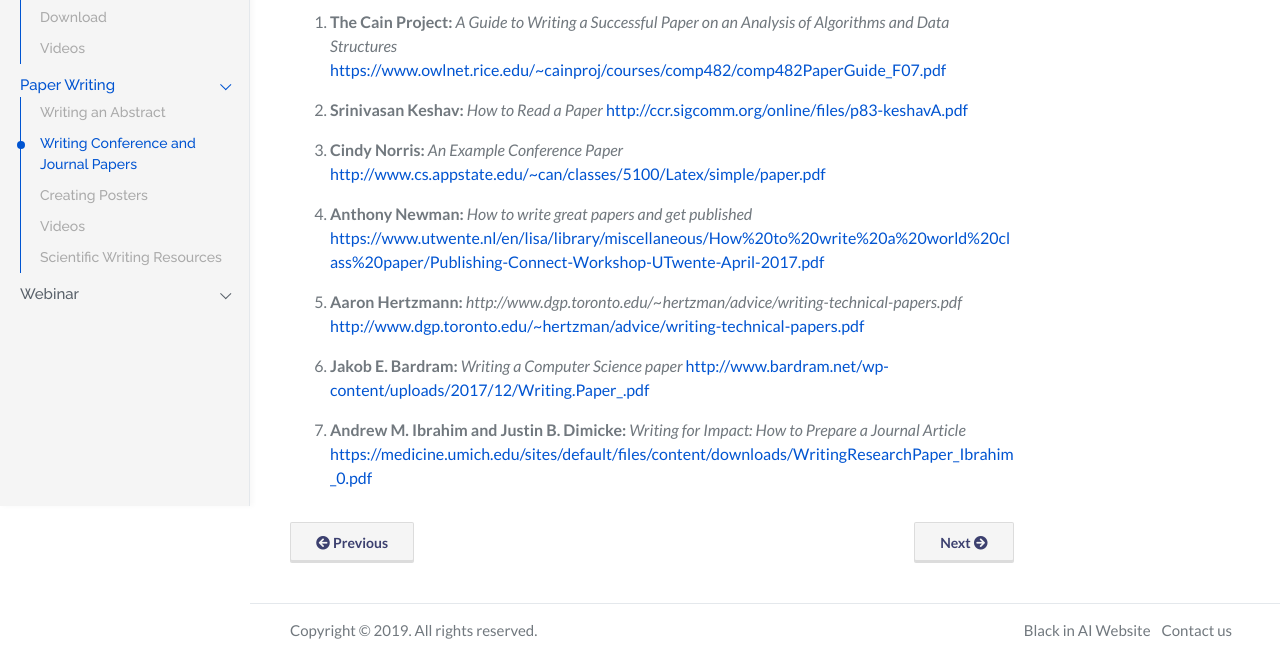
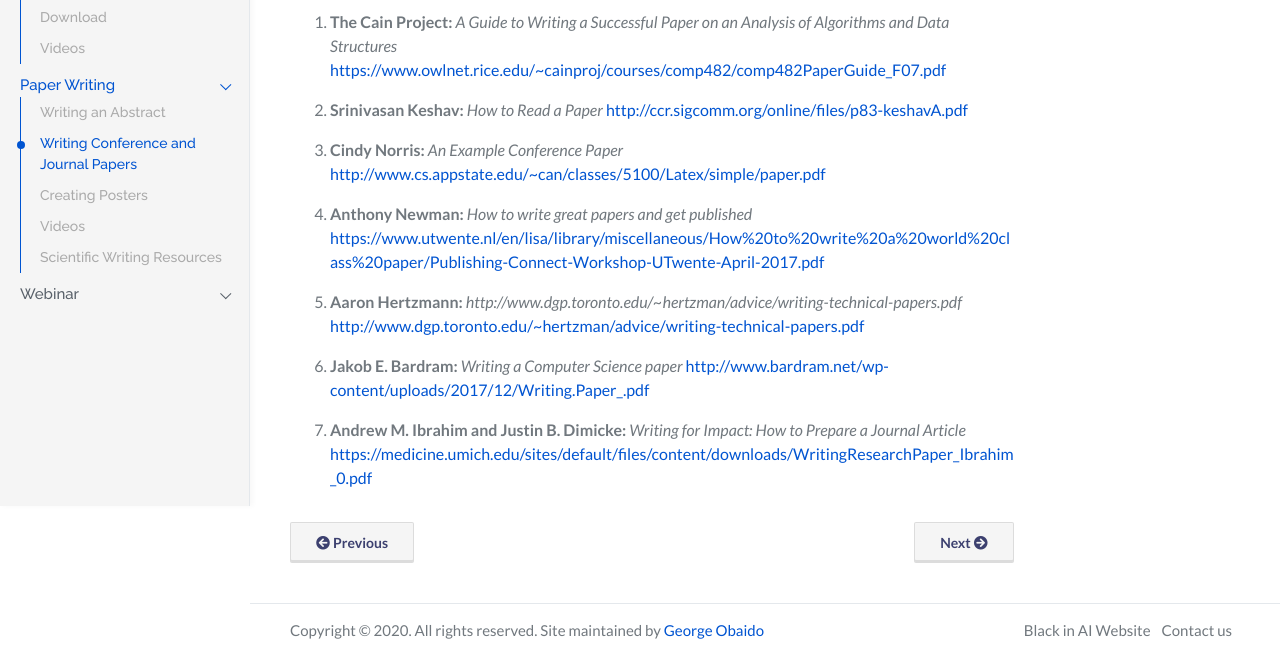
Before and after one commit to rabeshi/blackhelp, a plain HTML site: page journals.html in a window 1280 px wide. Shown: the part 294-951 px from the top of the page. Drawn offline with Linux system fonts and the light colour scheme.

Commit message:
Update journals.html

```diff
--- a/journals.html
+++ b/journals.html
@@ -248,7 +248,7 @@
                     <div class="row align-items-center ">
                         <div class="col-md-7 order-md-first order-last">
                             <div class="Copyright-text">
-                                <p class="m-0">Copyright © 2019. All rights reserved. </p>
+                               <p class="m-0">Copyright © 2020. All rights reserved. Site maintained by <a href="https://georgeobaido.com/">George Obaido</a></p>
                                 <!-- <p class="m-0 d-none d-sm-block">Built with <a href="#" target="_blank">bdtask </a> using a <a href="#" target="_blank">theme</a> provided by <a href="#" target="_blank">docBanao.</a></p> -->
                             </div>
                         </div>
```
